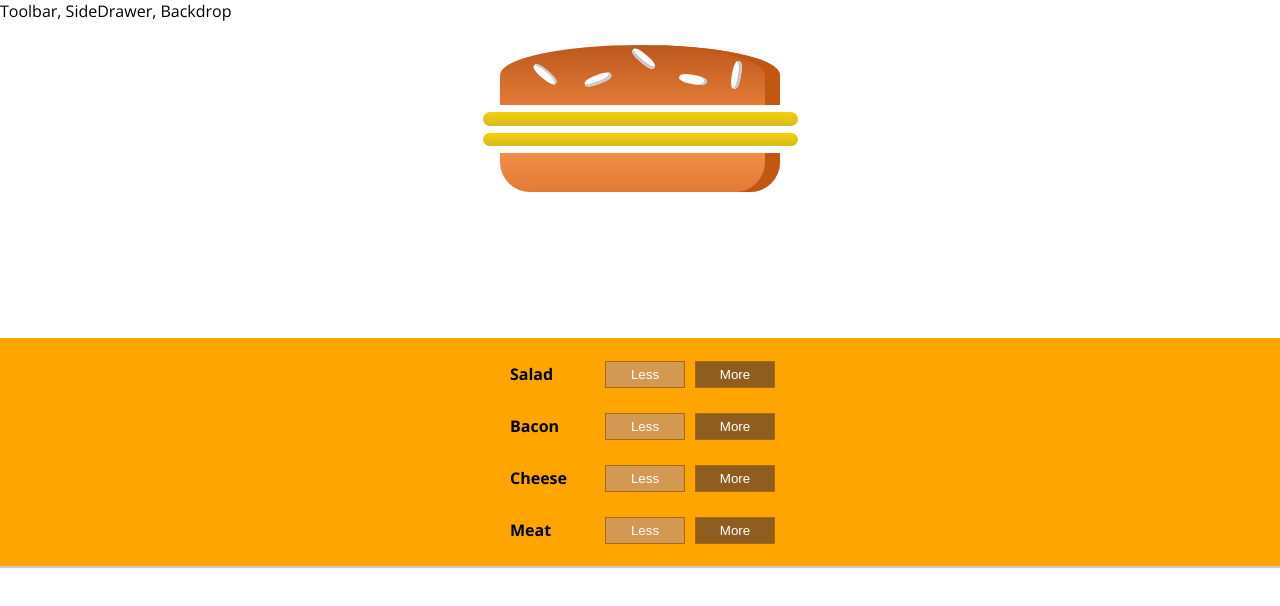
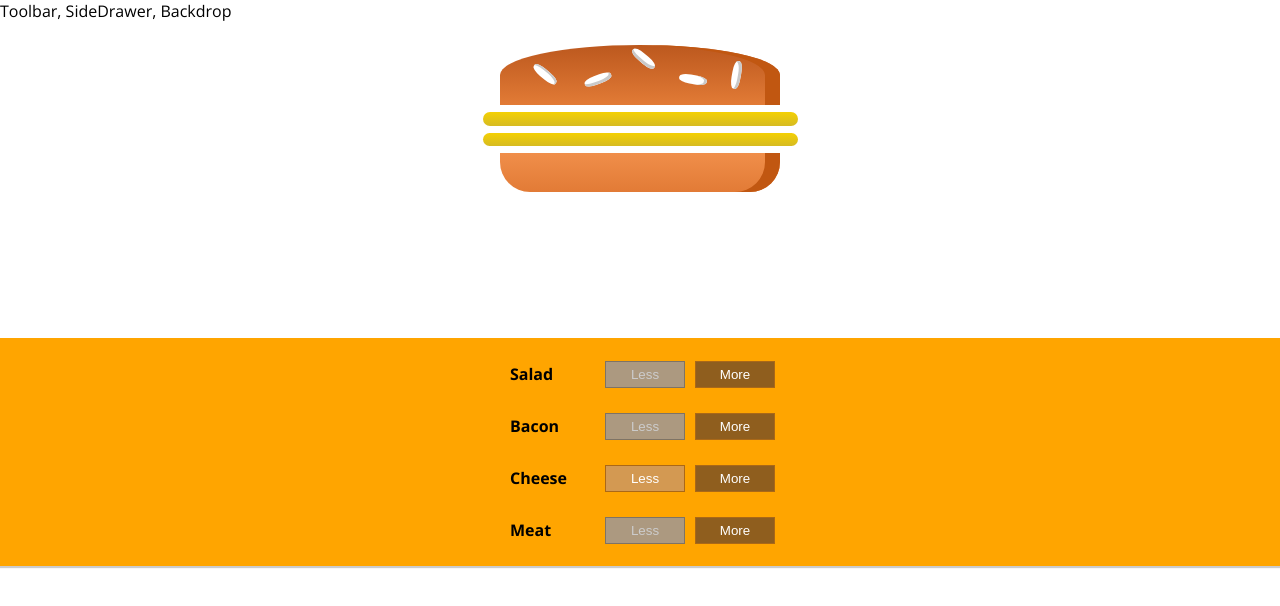
Before and after one commit to kikoseijo/React-Burger-App, a React app: page / in a window 1280 px wide. Shown: the top 606 px of the page. Built offline with nearby package versions, Linux system fonts and the light colour scheme.

Commit message:
Lecture 118;

```diff
--- a/src/components/Burger/BuildControls/BuildControl/BuildControl.js
+++ b/src/components/Burger/BuildControls/BuildControl/BuildControl.js
@@ -4,7 +4,7 @@
 const buildControl = (props) => (
     <div className={classes.BuildControl}>
         <div className={classes.Label}>{props.label}</div>
-        <button className={classes.Less}>Less</button>
+        <button className={classes.Less} onClick={props.removed} disabled={props.disabled}>Less</button>
         <button className={classes.More} onClick={props.added}>More</button>
     </div>
 );
--- a/src/components/Burger/BuildControls/BuildControls.js
+++ b/src/components/Burger/BuildControls/BuildControls.js
@@ -14,6 +14,8 @@
         {controls.map(ctrl => (
             <BuildControl
                 added={() => props.ingredientAdded(ctrl.type)}
+                removed={() => props.ingredientRemoved(ctrl.type)}
+                disabled={props.disabled[ctrl.type]}
                 key={ctrl.label}
                 label={ctrl.label} />
         ))}
--- a/src/containers/BurgerBuilder/BurgerBuilder.js
+++ b/src/containers/BurgerBuilder/BurgerBuilder.js
@@ -35,14 +35,34 @@
     this.setState({totalPrice: newPrice, ingredients: updatedIngredients})
   }
   removeIngredientHandler = (type) => {
-
+    const oldCount = this.state.ingredients[type];
+    if (oldCount <= 0){
+      return;
+    }
+    const updatedCounted = oldCount - 1;
+    const updatedIngredients = {
+      ...this.state.ingredients
+    }
+    updatedIngredients[type] = updatedCounted;
+    const priceAddition = INGREDIENTS_PRICES[type];
+    const oldPrice = this.state.totalPrice;
+    const newPrice = oldPrice - priceAddition;
+    this.setState({totalPrice: newPrice, ingredients: updatedIngredients})
   }
 
   render() {
+    const disabledInfo = {
+      ...this.state.ingredients
+    };
+    for (let key in disabledInfo){
+      disabledInfo[key] = disabledInfo[key] <= 0;
+    }
     return (
         <Aux>
             <Burger ingredients={this.state.ingredients} />
             <BuildControls
+              disabled={disabledInfo}
+              ingredientRemoved={this.removeIngredientHandler}
               ingredientAdded={this.addIngredientHandler}/>
         </Aux>);
   }
```
